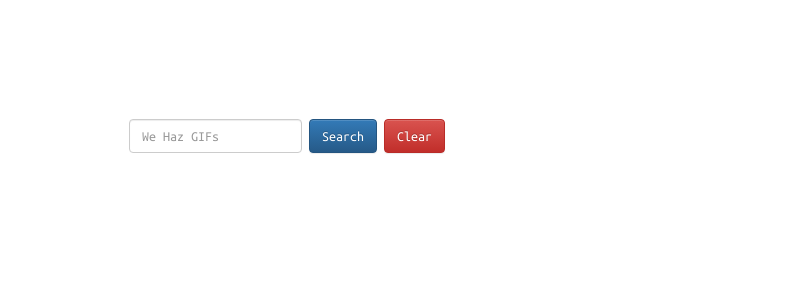
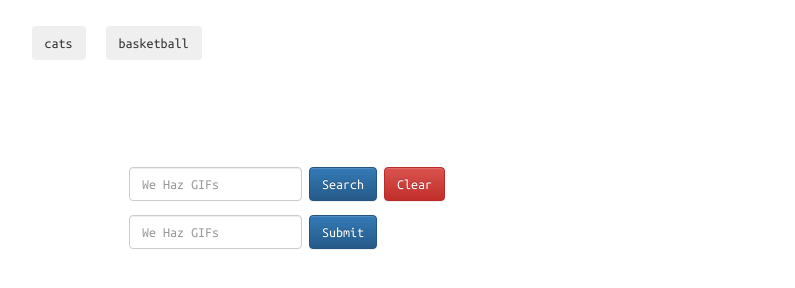
Before and after one commit to chinjon/giphy-app, a plain HTML site: page index.html in a window 1280 px wide. Shown: the part 124-412 px from the top of the page, without its empty margins (146-941 px from the left). Drawn offline with nearby package versions, Linux system fonts and the light colour scheme.

Commit message:
created function to output search buttons on load

```diff
--- a/assets/css/styles.css
+++ b/assets/css/styles.css
@@ -13,3 +13,7 @@ body {
 .gif {
   margin: 5px;
 }
+
+.searchButtons {
+  margin: 7px 10px;
+}
--- a/assets/js/main.js
+++ b/assets/js/main.js
@@ -1,8 +1,29 @@
 // API REPO:  https://github.com/Giphy/GiphyAPI
+var searchTerms = ["cats", "basketball"];
 
 
 
-var searchTerms = ["cats", "basketball"];
+
+for(var i = 0; i < searchTerms.length;i++){
+  var newBttn = $('<button>');
+  newBttn.attr("data-search", searchTerms[i]);
+  newBttn.addClass("btn");
+  newBttn.addClass("searchButtons");
+  newBttn.text(searchTerms[i]);
+  $('#searchButtonsContainer').append(newBttn);
+}
+
+$('#submitTerm').on("click", function(e){
+  e.preventDefault();
+
+  var userTerm = $('#submitBox').val();
+
+  if(searchTerms.indexOf(userTerm) < 0) {
+    searchTerms.push(userTerm);
+  }
+
+})
+
 
 
 $('#clear').on("click", function(e) {
@@ -51,8 +72,10 @@ $("#search").on("click", function(e) {
                 $(this).attr('src', $(this).data("still"));
                 $(this).attr("data-state", "still");
             }
-        })
+        });
 
     })
 
+
+
 })
--- a/index.html
+++ b/index.html
@@ -28,7 +28,14 @@
           </div>
         </div>
       </section>
-
+      <section id="searchSection">
+        <div class="container">
+          <div class="row">
+            <div class="col-lg-10 col-lg-offset-1" id="searchButtonsContainer">
+            </div>
+          </div>
+        </div>
+      </section>
         <section id="userInput">
             <div class="container">
                 <div class="col-lg-8 col-lg-offset-2">
@@ -36,8 +43,13 @@
                         <div class="form-group">
                             <input type="text" class="form-control" placeholder="We Haz GIFs" id="inputBox">
                             <button type="submit" class="btn btn-primary" id="search">Search</button>
-
                             <button class="btn btn-danger" id="clear">Clear</button>
+                        </div>
+                    </form>
+                    <form class="form-inline">
+                        <div class="form-group">
+                            <input type="text" class="form-control" placeholder="We Haz GIFs" id="submitBox">
+                            <button type="submit" class="btn btn-primary" id="submitTerm">Submit</button>
                         </div>
                     </form>
                 </div>
```
